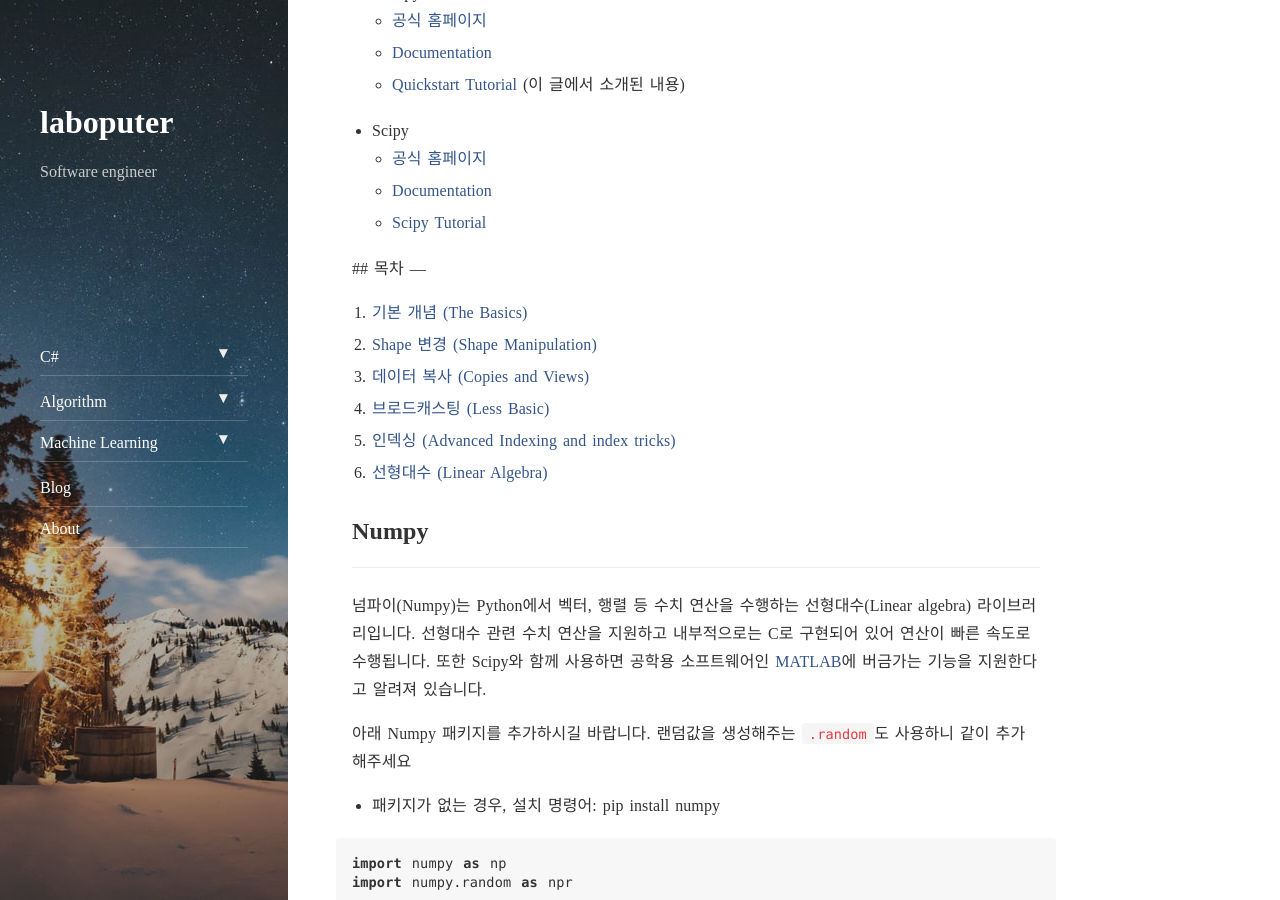
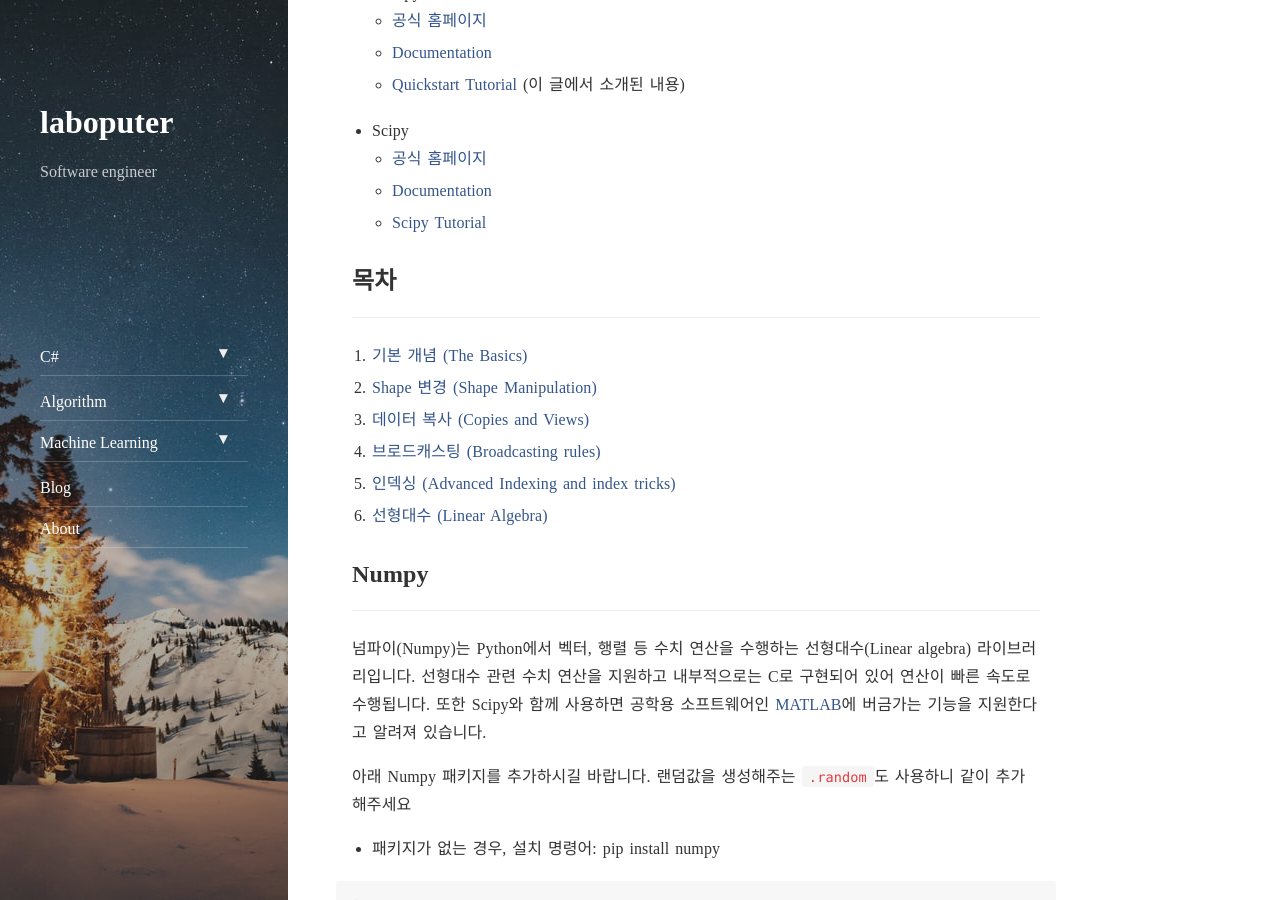
Before and after one commit to Laboputer/Laboputer.github.io, a Jekyll site: the page built from _posts/ml-python/2020-04-25-numpy-quickstart.md, in a window 1280 px wide and 900 px high, scrolled down 370 px. Built offline with Jekyll 4.4.1, drawn with Linux system fonts in a browser that asks for light colours; nearby versions of some CDN libraries; comment, search, counter and statistics services are not loaded.

Commit message:
update post:numpy-quickstart

```diff
--- a/_posts/ml-python/2020-04-25-numpy-quickstart.md
+++ b/_posts/ml-python/2020-04-25-numpy-quickstart.md
@@ -18,15 +18,16 @@ tags: python tutorial numpy
     - [Documentation](https://www.scipy.org/docs.html)
     - [Scipy Tutorial](https://docs.scipy.org/doc/scipy/reference/tutorial/index.html)
 
- ## 목차
+## 목차
  ---
 
  1. [기본 개념 (The Basics)](#item1)
  2. [Shape 변경 (Shape Manipulation)](#item2)
  3. [데이터 복사 (Copies and Views)](#item3)
- 4. [브로드캐스팅 (Less Basic)](#item4)
+ 4. [브로드캐스팅 (Broadcasting rules)](#item4)
  5. [인덱싱 (Advanced Indexing and index tricks)](#item5)
  6. [선형대수 (Linear Algebra)](#item6)
+
 
 ## Numpy
 ---
```
